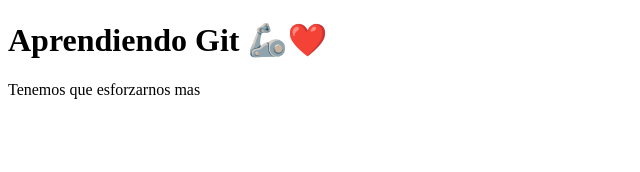
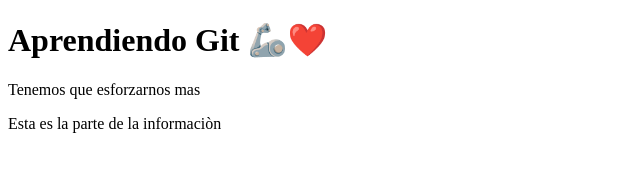
Before and after one commit to wilmerag098/DemoGit02, a plain HTML site: page index.html in a window 1280 px wide. Shown: the whole page, without its empty margins (0-640 px from the left). Drawn offline with Linux system fonts and the light colour scheme.

Commit message:
"version 2"

```diff
--- a/index.html
+++ b/index.html
@@ -8,5 +8,8 @@
 <body>
     <h1>Aprendiendo Git 🦾❤️</h1>
     <p>Tenemos que esforzarnos mas</p>
+    <section>
+        <p>Esta es la parte de la informaciòn</p>
+    </section>
 </body>
 </html>
```
